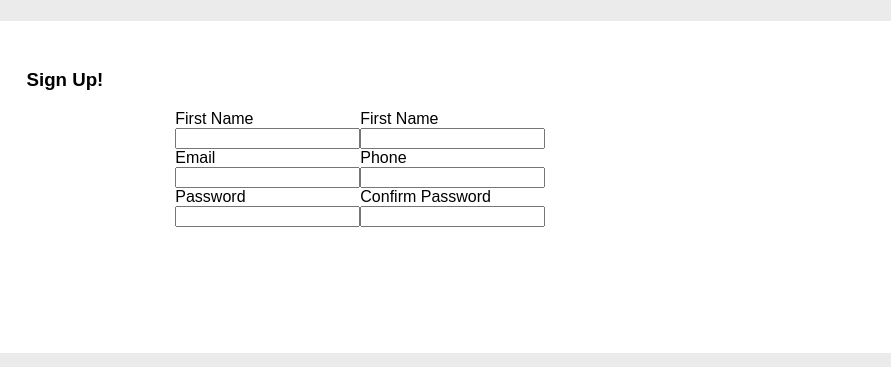
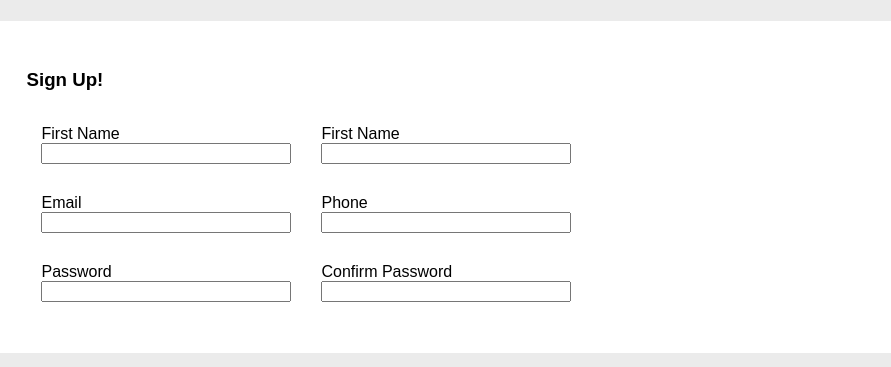
Before and after one commit to luka-danger/odin-projects, a plain HTML site: page sign-up/index.html in a window 1280 px wide. Shown: the part 213-580 px from the top of the page, 389-1280 px from the left. Drawn offline with Linux system fonts and the light colour scheme.

Commit message:
Space input labels out

```diff
--- a/sign-up/style.css
+++ b/sign-up/style.css
@@ -56,12 +56,18 @@ body {
     display: flex;
     flex-direction: row;
     width: 80%;
-    justify-content: center;
+}
+
+.form-divs {
+    display: flex;
+    flex-direction: column;
 }
 
 .form-div {
     display: flex;
     flex-direction: column;
+    width: min(250px);
+    padding: 15px;
 }
 
 .third {
```
